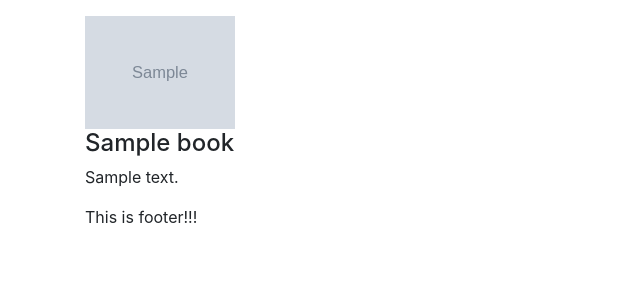
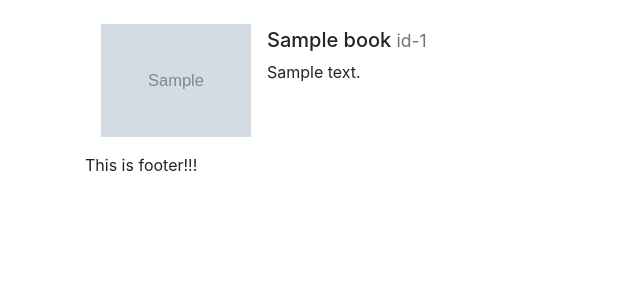
Before and after one commit to yurychu/myapp, a Django app: page / in a window 1280 px wide. Shown: the part 72-372 px from the top of the page, without its empty margins (0-640 px from the left). Run offline with Django 3.2, Linux system fonts and the light colour scheme; tables that the repository leaves empty hold one stand-in row (values such as "Sample post"); grey boxes marked "Sample" are stand-in pictures; some libraries are stand-ins or nearby versions.

Commit message:
sweety list books

```diff
--- a/mybooks/templates/books/book_list.html
+++ b/mybooks/templates/books/book_list.html
@@ -5,10 +5,12 @@
 {% block content %}
 
     {% for object in object_list %}
-        <div>
-            <img width="150" src="{{ MEDIA_URL }}{{ object.cover }}" alt="{{ object.title}}">
-            <h4>{{ object.title }}</h4>
-            <p>{{ object.description }}</p>
+        <div class="media p-2 m-2 bg-faded">
+            <img class="d-flex mr-3" width="150" src="{{ MEDIA_URL }}{{ object.cover }}" alt="{{ object.title}}">
+            <div class="media-body">
+                <h5 class="mt-1">{{ object.title }} <small class="text-muted">id-{{ object.id }}</small></h5>
+                <div>{{ object.description }}</div>
+            </div>
         </div>
     {% endfor %}
 
```
